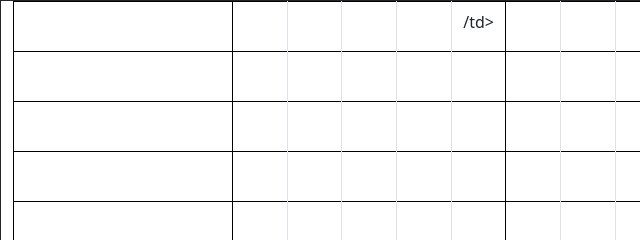
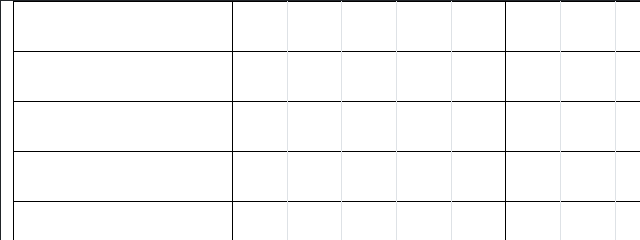
Before and after one commit to Kohei-Nishiyama/craps, a plain HTML site: page index.html in a window 1280 px wide. Shown: the top 240 px of the page, 0-640 px from the left. Drawn offline with nearby package versions, Linux system fonts and the light colour scheme.

Commit message:
Update index.html

```diff
--- a/index.html
+++ b/index.html
@@ -19,7 +19,7 @@
             <div class="col-10 border border-dark sizefix" style="height: 500px;">
                 <div class="table-responsive" >
                     <table id="score_table" class="table table-bordered">
-                        <tr><td class="play"></td><td></td><td></td><td></td><td></td><td class="line">/td>
+                        <tr><td class="play"></td><td></td><td></td><td></td><td></td><td class="line"></td>
                             <td ></td><td></td><td></td><td></td><td class="line"></td><td></td><td></td><td></td><td></td><td class="end"></td></tr>
                         <tr><td class="play"></td><td></td><td></td><td></td><td></td><td class="line"></td>
                             <td ></td><td></td><td></td><td></td><td class="line"></td><td></td><td></td><td></td><td></td><td class="end"></td></tr>
```
